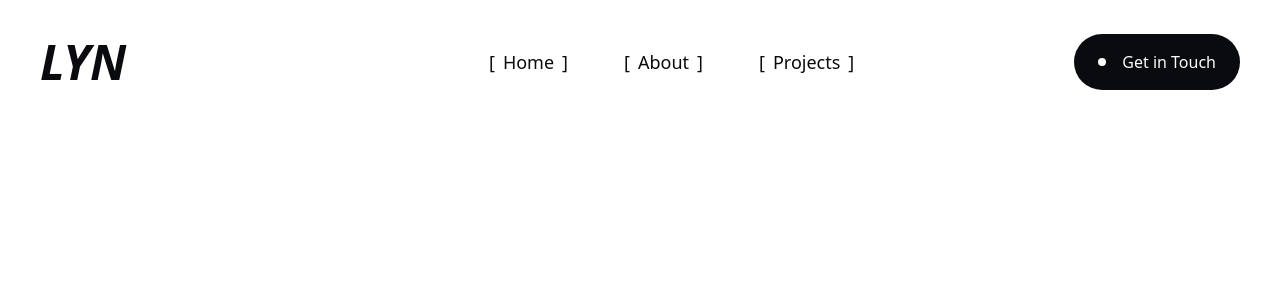
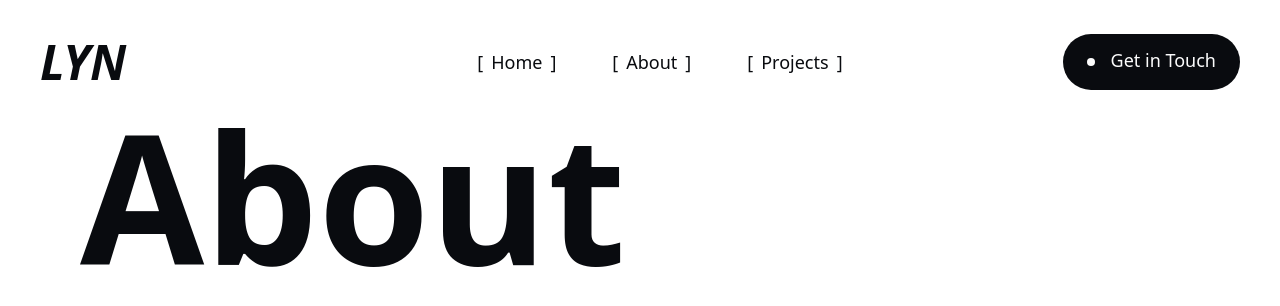
Before and after one commit to linhyennguyen-work/my-portfolio, a SvelteKit app: page /about in a window 1280 px wide. Shown: the top 306 px of the page. Built offline with nearby package versions, Linux system fonts and the light colour scheme; some icons are missing.

Commit message:
style: change icon and add title for about, project page

```diff
--- a/src/components/layout/Header.svelte
+++ b/src/components/layout/Header.svelte
@@ -44,16 +44,17 @@
 				<li><NavItem label="Projects" href="/projects" /></li>
 			</ul>
 			<div class="m-0 flex list-none gap-2 p-0">
-				<IconButton icon="mingcute:sun-line"></IconButton>
-				<IconButton icon="mingcute:palette-line"></IconButton>
+				<IconButton icon="ic:baseline-contrast"></IconButton>
+				<IconButton icon="ic:outline-palette"></IconButton>
 				<IconButton icon="circle-flags:lang-vi"></IconButton>
 			</div>
 			<Button onClick={goContact} label="Get in Touch"></Button>
 		</div>
+
+		<!-- Mobile menu -->
 		<div class="lg:hidden">
 			<IconButton class="text-3xl" icon="mingcute:menu-line" onClick={openMenu}></IconButton>
 		</div>
-		<!-- Mobile menu -->
 		<!-- Mobile menu overlay -->
 		{#if isMobileMenuOpen}
 			<div
--- a/src/components/ui/Button.svelte
+++ b/src/components/ui/Button.svelte
@@ -5,11 +5,12 @@
 
 <button
 	onclick={onClick}
-	class="group relative inline-flex items-center gap-4 overflow-hidden rounded-4xl bg-primary px-6 py-3 font-medium text-surface lg:px-4 lg:py-3 xl:px-6 xl:py-4 {$$props.class}"
+	class="group relative inline-flex items-center gap-4 overflow-hidden rounded-4xl bg-primary px-6 py-3 font-medium text-surface lg:px-4 lg:py-3 xl:px-6 xl:py-4 xl:text-lg 2xl:text-xl {$$props.class}"
 >
 	<span class="h-2 w-2 rounded-full bg-surface"></span>
 	<span class="relative h-8 overflow-hidden lg:h-6">
-		<span class="block transition-transform duration-300 ease-in-out group-hover:-translate-y-full"
+		<span
+			class="block transition-transform duration-300 ease-in-out group-hover:-translate-y-full xl:-translate-y-1"
 			>{label}</span
 		>
 		<span
--- a/src/components/ui/Heading.svelte
+++ b/src/components/ui/Heading.svelte
@@ -2,6 +2,11 @@
 	export let text = '';
 </script>
 
-<h1 class="font-bold text-primary {$$props.class}">
+<h1
+	class="text-7xl leading-[1] font-bold text-primary
+				lg:text-[120px] lg:leading-[0.9]
+				xl:text-[180px] xl:leading-[0.8]
+				2xl:text-[200px] 2xl:leading-[0.8]{$$props.class}"
+>
 	{text}
 </h1>
--- a/src/components/ui/NavItem.svelte
+++ b/src/components/ui/NavItem.svelte
@@ -7,7 +7,7 @@
 <a
 	onclick={onClick}
 	{href}
-	class="tracking-tights group inline-flex content-center items-center gap-2 rounded-full px-4 py-4 font-medium text-primary transition select-none hover:text-secondary xl:text-lg {$$props.class}"
+	class="tracking-tights group inline-flex content-center items-center gap-2 rounded-full px-4 py-4 font-medium text-primary transition select-none hover:text-secondary xl:text-lg 2xl:text-xl {$$props.class}"
 >
 	<span class=" inline-block transform transition-transform duration-200 group-hover:translate-x-2"
 		>[</span
--- /dev/null
+++ b/src/components/ui/Title.svelte
@@ -0,0 +1,11 @@
+<script lang="ts">
+	export let text: string = '';
+</script>
+
+<div
+	class="tracking-tights group inline-flex content-center items-center gap-2 rounded-full px-4 py-4 text-xl font-medium text-primary transition select-none {$$props.class}"
+>
+	<span class=" inline-block">[</span>
+	<span>{text}</span>
+	<span class="inline-block">]</span>
+</div>
--- a/src/routes/+page.svelte
+++ b/src/routes/+page.svelte
@@ -1,6 +1,5 @@
 <script lang="ts">
 	import InfoItem from '../components/ui/InfoItem.svelte';
-	import Heading from '../components/ui/Heading.svelte';
 	import Link from '../components/ui/Link.svelte';
 </script>
 
@@ -17,14 +16,16 @@
 		>
 			Hi,
 		</p>
-		<Heading
-			text="I'm Linh Yen Nguyen."
-			class="mt-5 text-3xl
+		<h1
+			class="mt-5
+					text-3xl font-bold text-primary
 					md:mt-12 md:text-6xl
 					lg:mt-8 lg:text-7xl
 					xl:mt-10 xl:text-8xl
 					2xl:mt-15 2xl:text-9xl"
-		></Heading>
+		>
+			I'm Linh Yen Nguyen.
+		</h1>
 		<p
 			class="mt-5 text-2xl font-bold text-primary
 					md:mt-12 md:ml-0.5 md:text-5xl
--- a/src/routes/about/+page.svelte
+++ b/src/routes/about/+page.svelte
@@ -0,0 +1,8 @@
+<script lang="ts">
+	import Heading from '../../components/ui/Heading.svelte';
+	import Title from '../../components/ui/Title.svelte';
+</script>
+
+<div>
+	<Heading text="About"></Heading>
+</div>
--- a/src/routes/contact/+page.svelte
+++ b/src/routes/contact/+page.svelte
@@ -1,19 +1,11 @@
 <script lang="ts">
 	import Link from '../../components/ui/Link.svelte';
-
-	import Icon from '@iconify/svelte';
 	import Heading from '../../components/ui/Heading.svelte';
 	import InfoItem from '../../components/ui/InfoItem.svelte';
 </script>
 
-<div class=" ">
-	<Heading
-		class="text-7xl leading-[1]
-				lg:text-[120px] lg:leading-[0.9]
-				xl:text-[180px] xl:leading-[0.8]
-				2xl:text-[240px] 2xl:leading-[0.8]"
-		text="Contact"
-	></Heading>
+<div>
+	<Heading text="Contact"></Heading>
 	<div
 		class="mt-5 ml-5 flex flex-col-reverse justify-between gap-10 lg:mt-10 lg:flex-row lg:gap-0 xl:mt-20"
 	>
@@ -32,7 +24,7 @@
 		</div>
 		<div class="mt-2 flex flex-col gap-2 lg:gap-8 xl:gap-10">
 			<div class="flex flex-col gap-2 lg:flex-row lg:gap-20">
-				<InfoItem title="Phone / Zalo" content="0903750719" isReverse={true}></InfoItem>
+				<InfoItem title="Phone / Zalo" content="0903 750 719" isReverse={true}></InfoItem>
 				<InfoItem title="Location" content="Ho Chi Minh City" isReverse={true}></InfoItem>
 			</div>
 			<InfoItem title="Github" content="github.com/linhyennguyen-work" isReverse={true}></InfoItem>
--- a/src/routes/projects/+page.svelte
+++ b/src/routes/projects/+page.svelte
@@ -0,0 +1,7 @@
+<script>
+	import Heading from '../../components/ui/Heading.svelte';
+</script>
+
+<div>
+	<Heading text="Projects"></Heading>
+</div>
```
Also changed, not shown: src/app.css (+6 -14 lines).
